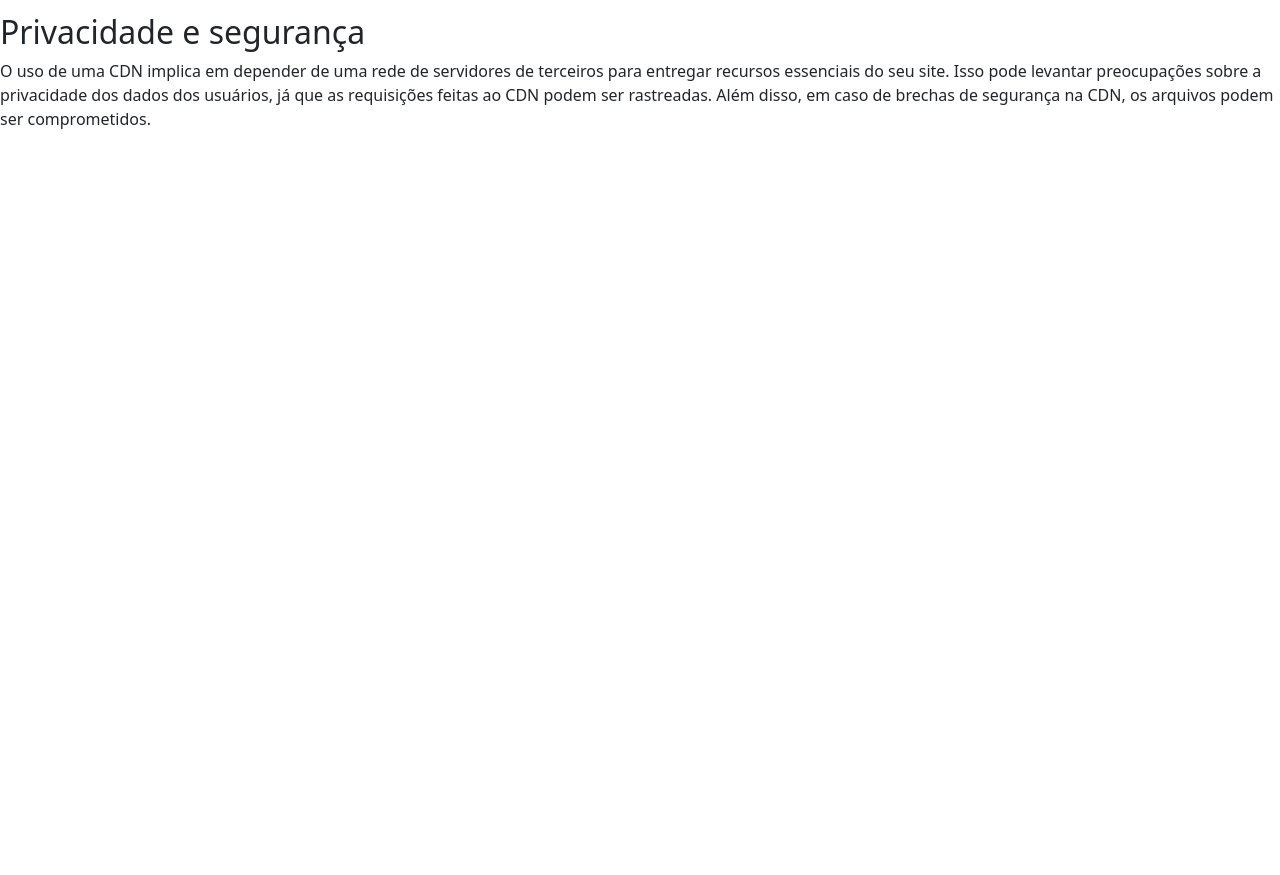
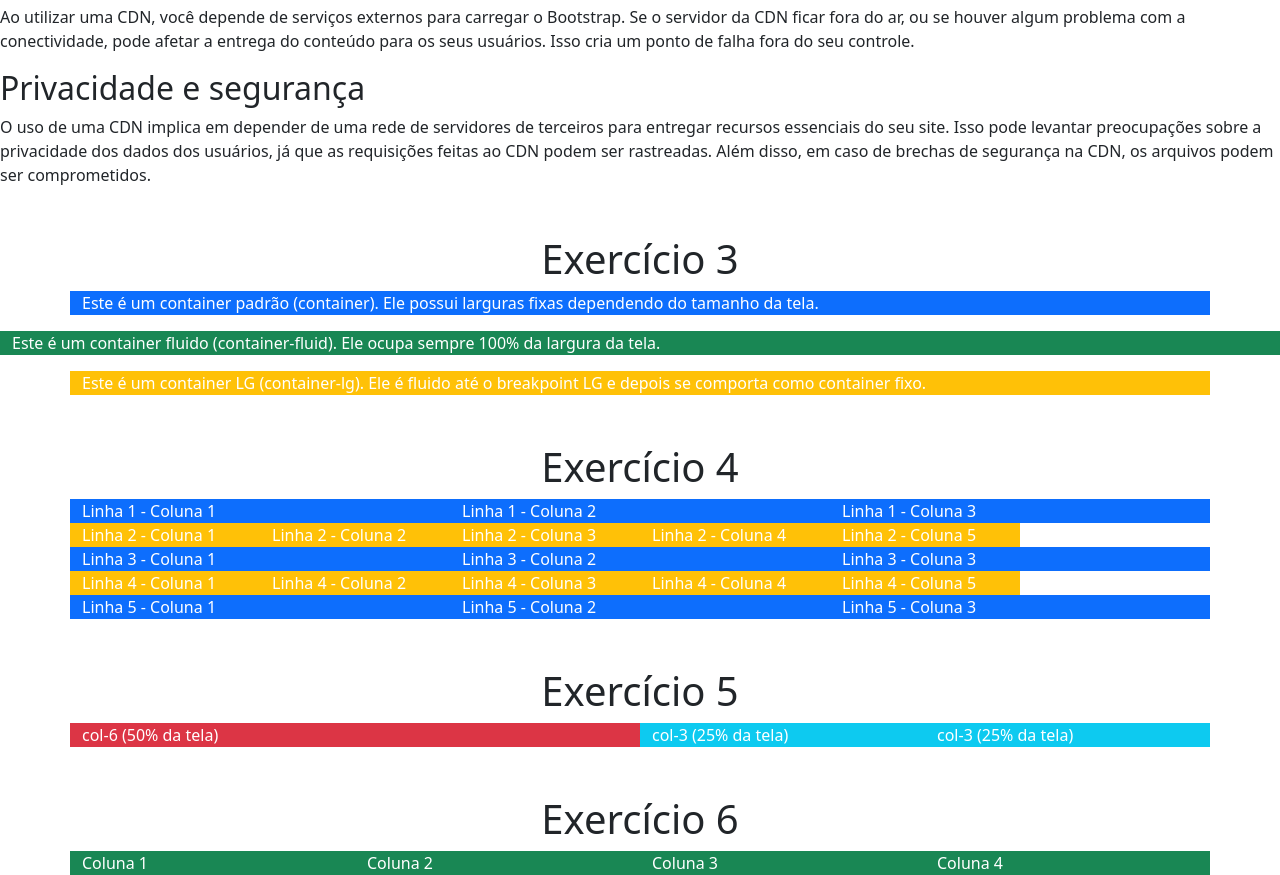
Before and after one commit to victorhvicente/interfaces-bootstrap-senai, a plain HTML site: page atividades/atv1-bootstrap/exercicio2-7.html in a window 1280 px wide. Shown: the part 508-1383 px from the top of the page. Before the commit the page ends 800 px from the top, so only its background shows below. Drawn offline with nearby package versions, Linux system fonts and the light colour scheme.

Commit message:
questões 3-6 resolvidos

```diff
--- a/atividades/atv1-bootstrap/exercicio2-7.html
+++ b/atividades/atv1-bootstrap/exercicio2-7.html
@@ -4,10 +4,17 @@
     <meta charset="UTF-8">
     <meta name="viewport" content="width=device-width, initial-scale=1.0">
     <link href="https://cdn.jsdelivr.net/npm/bootstrap@5.3.3/dist/css/bootstrap.min.css" rel="stylesheet">
+    <style>
+        .largura {
+            width: 100px;
+        }
+    </style>
     <title>Bootstrap CDN</title>
 </head>
 <body>
     <!-- Exercício 2 -->
+
+    <h1 class="text-center">Exercício 2</h1>
 
     <h1>Importação Bootstrap CDN</h1>
     <h2>Vantagens de usar CDN para o Bootstrap</h2>
@@ -28,6 +35,102 @@
 
     <!-- Exercício 3 -->
 
+    <h1 class="text-center mt-5">Exercício 3</h1>
+
+    <div class="container bg-primary text-white">
+        <p>Este é um container padrão (container). Ele possui larguras fixas dependendo do tamanho da tela.</p>
+    </div>
+
+    <div class="container-fluid bg-success text-white">
+        <p>Este é um container fluido (container-fluid). Ele ocupa sempre 100% da largura da tela.</p>
+    </div>
+
+    <div class="container-lg bg-warning text-white">
+        <p>Este é um container LG (container-lg). Ele é fluido até o breakpoint LG e depois se comporta como container fixo.</p>
+    </div>
+
+    <!-- Fim do exercício 3 -->
+
+    <!-- Exercício 4 -->
+
+    <h1 class="text-center mt-5">Exercício 4</h1>
+
+    <div class="container text-white">
+        <div class="row">
+          <!-- Linha 1 (3 colunas) -->
+          <div class="col-4 bg-primary">Linha 1 - Coluna 1</div>
+          <div class="col-4 bg-primary">Linha 1 - Coluna 2</div>
+          <div class="col-4 bg-primary">Linha 1 - Coluna 3</div>
+        </div>
+
+        <div class="row">
+          <!-- Linha 2 (5 colunas) -->
+          <div class="col-2 bg-warning">Linha 2 - Coluna 1</div>
+          <div class="col-2 bg-warning">Linha 2 - Coluna 2</div>
+          <div class="col-2 bg-warning">Linha 2 - Coluna 3</div>
+          <div class="col-2 bg-warning">Linha 2 - Coluna 4</div>
+          <div class="col-2 bg-warning">Linha 2 - Coluna 5</div>
+        </div>
+
+        <div class="row">
+          <!-- Linha 3 (3 colunas) -->
+          <div class="col-4 bg-primary">Linha 3 - Coluna 1</div>
+          <div class="col-4 bg-primary">Linha 3 - Coluna 2</div>
+          <div class="col-4 bg-primary">Linha 3 - Coluna 3</div>
+        </div>
+
+        <div class="row">
+          <!-- Linha 4 (5 colunas) -->
+          <div class="col-2 bg-warning">Linha 4 - Coluna 1</div>
+          <div class="col-2 bg-warning">Linha 4 - Coluna 2</div>
+          <div class="col-2 bg-warning">Linha 4 - Coluna 3</div>
+          <div class="col-2 bg-warning">Linha 4 - Coluna 4</div>
+          <div class="col-2 bg-warning">Linha 4 - Coluna 5</div>
+        </div>
+
+        <div class="row">
+          <!-- Linha 5 (3 colunas) -->
+          <div class="col-4 bg-primary">Linha 5 - Coluna 1</div>
+          <div class="col-4 bg-primary">Linha 5 - Coluna 2</div>
+          <div class="col-4 bg-primary">Linha 5 - Coluna 3</div>
+        </div>
+      </div>
+
+    <!-- Fim do exercício 4 -->
+
+    <!-- Exercício 5 -->
+
+    <h1 class="text-center mt-5">Exercício 5</h1>
+
+    <div class="container text-white">
+        <div class="row">
+            <div class="col-6 bg-danger">col-6 (50% da tela)</div>
+            <div class="col-3 bg-info">col-3 (25% da tela)</div>
+            <div class="col-3 bg-info">col-3 (25% da tela)</div>
+        </div>
+    </div>
+
+     <!-- Fim do exercício 5 -->
+
+    <!-- Exercício 6 -->
+
+    <h1 class="text-center mt-5">Exercício 6</h1>
+
+
+    <div class="container text-white bg-success">
+        <div class="row">
+
+          <div class="col-lg-3 col-md-6 col-sm-12">Coluna 1</div>
+
+          <div class="col-lg-3 col-md-6 col-sm-12">Coluna 2</div>
+
+          <div class="col-lg-3 col-md-6 col-sm-12">Coluna 3</div>
+
+          <div class="col-lg-3 col-md-6 col-sm-12">Coluna 4</div>
+        </div>
+      </div>
+
+    <!-- Fim do exercício 6 -->
 
     <script src="https://cdn.jsdelivr.net/npm/bootstrap@5.3.3/dist/js/bootstrap.bundle.min.js"></script>
 </body>
```
